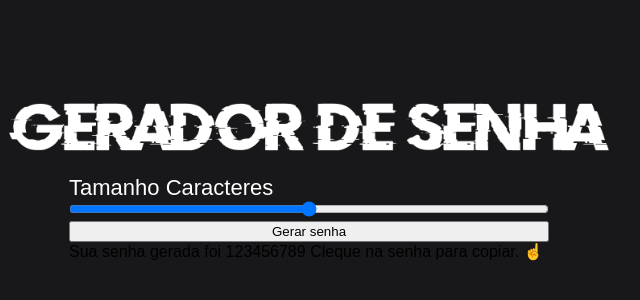
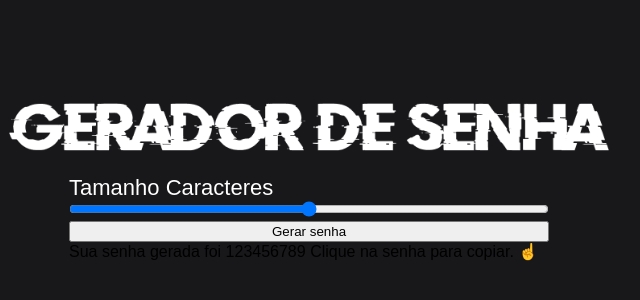
Before and after one commit to TioHadess/gerador-de-senhas, a plain HTML site: page index.html in a window 1280 px wide. Shown: the part 218-518 px from the top of the page, 331-971 px from the left. Drawn offline with Linux system fonts and the light colour scheme.

Commit message:
criacao de corpo2

```diff
--- a/index.html
+++ b/index.html
@@ -20,7 +20,7 @@
     <div id="container_senha" class="container_senha hide">
         <span>Sua senha gerada foi</span>
         <span id="senha" class="senha">123456789</span>
-        <span class="tooltip">Cleque na senha para copiar. ☝</span>
+        <span class="tooltip">Clique na senha para copiar. ☝</span>
     </div>
 
 
```
